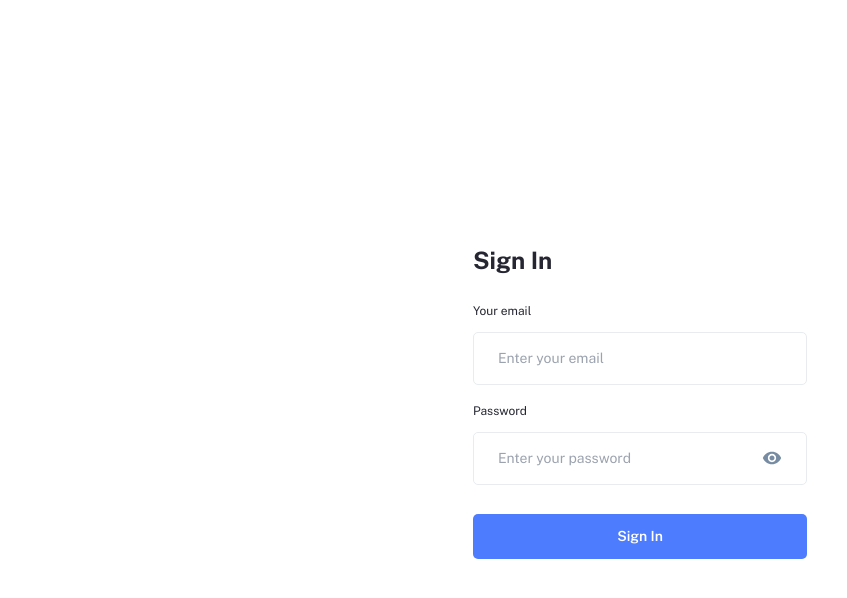
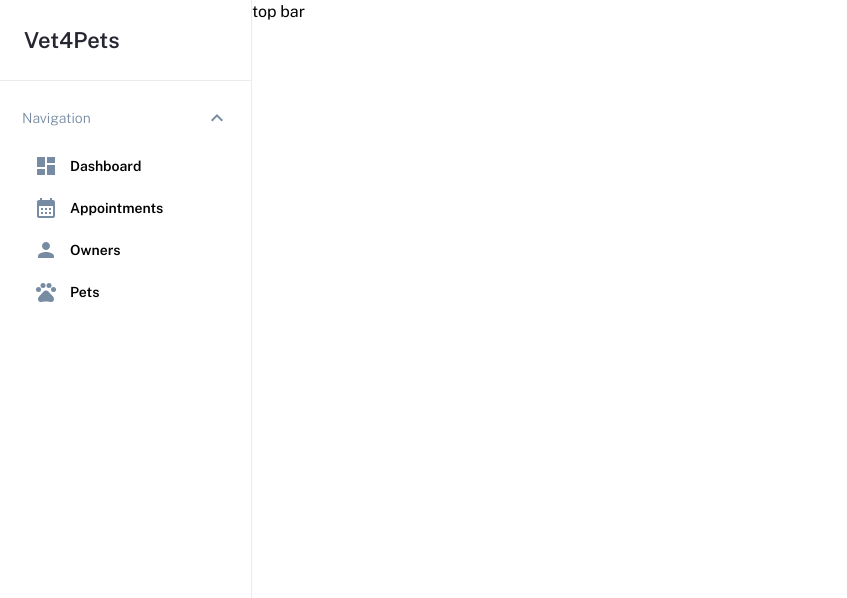
Before and after one commit to everydaycode20/vet4pets, a React (Vite) app in the folder client_/: page / in a window 1280 px wide. Before the commit this address led to /login. Shown: the top 598 px of the page, without its empty margins (0-847 px from the left). Built offline with nearby package versions, Linux system fonts and the light colour scheme.

Commit message:
update sidebar

```diff
--- a/client_/package.json
+++ b/client_/package.json
@@ -14,6 +14,7 @@
     "@hookform/resolvers": "^3.9.0",
     "@mui/base": "^5.0.0-beta.40",
     "@mui/icons-material": "^5.16.0",
+    "@radix-ui/react-accordion": "^1.2.0",
     "@reduxjs/toolkit": "^2.2.6",
     "react": "^18.3.1",
     "react-dom": "^18.3.1",
--- a/client_/src/App.scss
+++ b/client_/src/App.scss
@@ -144,6 +144,18 @@ h5 {
   }
 }
 
+.navigation-container ul li a.active {
+  color: $blue;
+}
+
+.navigation-container ul li a.active::after {
+  background-color: $blue;
+}
+
+.navigation-container ul li a.active div {
+  background-color: #f8fafb;
+}
+
 // .border-radius-5 {
 //   border-radius: 5px;
 // }
--- a/client_/src/App.tsx
+++ b/client_/src/App.tsx
@@ -6,21 +6,26 @@ import {
 
 import "./App.scss";
 
-import Login from "./routes/login";
+import Login from "./routes/login/login";
+import Root from "./routes/root/root";
 
 const router = createBrowserRouter([
   {
     path: "/",
-    element: <div>Hello world!</div>,
+    element: <Root />,
     errorElement: (
       <>
         <h1>404</h1>
       </>
     ),
     children: [
+      // {
+      //   index: true,
+      //   loader: async () => redirect("/login"),
+      // },
       {
-        index: true,
-        loader: async () => redirect("/login"),
+        path: "dashboard",
+        element: <div>dashboard</div>,
       },
     ],
   },
--- a/client_/src/assets/scss/fonts/PublicSans.scss
+++ b/client_/src/assets/scss/fonts/PublicSans.scss
@@ -1,3 +1,11 @@
+@font-face {
+  font-family: "Public Sans";
+  src: url("./assets/fonts/PublicSans/PublicSans-Light.woff2") format("woff2");
+  font-style: normal;
+  font-weight: 300;
+  font-display: swap;
+}
+
 @font-face {
   font-family: "Public Sans";
   src: url("./assets/fonts/PublicSans/PublicSans-Regular.woff2") format("woff2");
--- /dev/null
+++ b/client_/src/components/accordion/accordion.tsx
@@ -0,0 +1,60 @@
+import { forwardRef, ElementRef, ComponentPropsWithoutRef } from "react";
+import {
+  Root,
+  Item,
+  Trigger,
+  Content,
+  Header,
+} from "@radix-ui/react-accordion";
+import KeyboardArrowDownOutlinedIcon from "@mui/icons-material/KeyboardArrowDownOutlined";
+
+import JoinClasses from "../../utils/join-classes";
+
+const Accordion = Root;
+
+const AccordionItem = forwardRef<
+  ElementRef<typeof Item>,
+  ComponentPropsWithoutRef<typeof Item>
+>(function ({ className, ...props }, ref) {
+  return <Item ref={ref} className={JoinClasses("", className)} {...props} />;
+});
+
+const AccordionTrigger = forwardRef<
+  ElementRef<typeof Trigger>,
+  ComponentPropsWithoutRef<typeof Trigger>
+>(function ({ className, children, ...props }, ref) {
+  return (
+    <Header>
+      <Trigger
+
+        ref={ref}
+        className={JoinClasses(
+          "flex items-center justify-between transition-all [&[data-state=open]>svg]:rotate-180",
+          className
+        )}
+        {...props}
+      >
+        {children}
+
+        <KeyboardArrowDownOutlinedIcon htmlColor="#778CA2" />
+      </Trigger>
+    </Header>
+  );
+});
+
+const AccordionContent = forwardRef<
+  ElementRef<typeof Content>,
+  ComponentPropsWithoutRef<typeof Content>
+>(function ({ className, children, ...props }, ref) {
+  return (
+    <Content
+      ref={ref}
+      className="overflow-hidden transition-all data-[state=closed]:animate-accordion-up data-[state=open]:animate-accordion-down"
+      {...props}
+    >
+      <div className={JoinClasses("", className)}>{children}</div>
+    </Content>
+  );
+});
+
+export { Accordion, AccordionItem, AccordionTrigger, AccordionContent };
--- a/client_/src/components/input/input.tsx
+++ b/client_/src/components/input/input.tsx
@@ -7,12 +7,7 @@ import VisibilityOff from "@mui/icons-material/VisibilityOff";
 
 import styles from "./input.module.scss";
 import JoinClasses from "../../utils/join-classes";
-import { UseFormStateReturn } from "react-hook-form";
 
-interface IFormInput {
-  email: string;
-  password: string;
-}
 
 interface IInput {
   label: string;
--- /dev/null
+++ b/client_/src/components/sidebar/sidebar.module.scss
@@ -0,0 +1,56 @@
+@import "../../assets/scss/colors/colors";
+
+.sidebar {
+  max-width: 252px;
+  width: 100%;
+  border-right: 1px solid $light-gray;
+
+  aside {
+  }
+
+  &__title {
+    font-size: 22px;
+    line-height: 32px;
+    padding: 24px 0 24px 24px;
+    border-bottom: 1px solid $light-gray;
+
+    span {
+    }
+  }
+}
+
+.navigation {
+  padding: 22px 0 24px 22px;
+
+  &__collapse {
+    padding-right: 22px;
+    font-size: 14px ;
+  }
+
+  ul {
+    margin-top: 12px;
+
+    li a {
+      font-size: 14px;
+      line-height: 16px;
+      font-weight: 600;
+      position: relative;
+      display: grid;
+      grid-template-columns: auto 2px;
+      column-gap: 12px;
+
+      &:after {
+        content: "";
+        width: 2px;
+        height: 100%;
+        border-radius: 1px;
+      }
+    }
+
+    li a div {
+      column-gap: 12px;
+      padding: 9px 12px;
+      border-radius: 8px;
+    }
+  }
+}
--- /dev/null
+++ b/client_/src/components/sidebar/sidebar.tsx
@@ -0,0 +1,93 @@
+import { NavLink } from "react-router-dom";
+
+import DashboardIcon from "@mui/icons-material/Dashboard";
+import CalendarMonthIcon from "@mui/icons-material/CalendarMonth";
+import PersonIcon from "@mui/icons-material/Person";
+import PetsOutlinedIcon from "@mui/icons-material/PetsOutlined";
+import SettingsOutlinedIcon from "@mui/icons-material/SettingsOutlined";
+
+import JoinClasses from "../../utils/join-classes";
+
+import styles from "./sidebar.module.scss";
+
+import {
+  Accordion,
+  AccordionContent,
+  AccordionItem,
+  AccordionTrigger,
+} from "../accordion/accordion";
+
+const routes = [
+  {
+    path: "dashboard",
+    text: "Dashboard",
+    icon: (color: string) => <DashboardIcon htmlColor={color} />,
+  },
+  {
+    path: "appointments",
+    text: "Appointments",
+    icon: (color: string) => <CalendarMonthIcon htmlColor={color} />,
+  },
+  {
+    path: "owners",
+    text: "Owners",
+    icon: (color: string) => <PersonIcon htmlColor={color} />,
+  },
+  {
+    path: "pets",
+    text: "Pets",
+    icon: (color: string) => <PetsOutlinedIcon htmlColor={color} />,
+  },
+];
+
+export default function Sidebar() {
+  return (
+    <nav className={JoinClasses("", styles["sidebar"])}>
+      <aside className="h-full">
+        <div className={JoinClasses("", styles.sidebar__title)}>
+          <span className="font-semibold text-black">Vet4Pets</span>
+        </div>
+
+        <div
+          className={JoinClasses(
+            "h-full navigation-container",
+            styles.navigation
+          )}
+        >
+          <Accordion type="single" defaultValue="item-1" collapsible>
+            <AccordionItem value="item-1">
+              <AccordionTrigger
+                className={JoinClasses(
+                  "flex items-center w-full text-light-gray-4 font-light",
+                  styles["navigation__collapse"]
+                )}
+              >
+                Navigation
+              </AccordionTrigger>
+
+              <AccordionContent>
+                <ul>
+                  {routes.map((route, index) => {
+                    return (
+                      <li key={index}>
+                        <NavLink to={route.path} className="">
+                          {({ isActive }) => (
+                            <div className="flex items-center">
+                              {route.icon(isActive ? "4D7CFE" : "#778CA2")}
+
+                              <span>{route.text}</span>
+                            </div>
+                          )}
+                        </NavLink>
+                      </li>
+                    );
+                  })}
+                </ul>
+              </AccordionContent>
+            </AccordionItem>
+          </Accordion>
+        </div>
+      </aside>
+    </nav>
+  );
+}
--- a/client_/src/routes/login.tsx
+++ b/client_/src/routes/login/login.tsx
@@ -2,11 +2,11 @@ import { useForm, Controller, SubmitHandler } from "react-hook-form";
 import { zodResolver } from "@hookform/resolvers/zod";
 import { object, string } from "zod";
 
-import Input from "../components/input/input";
-import JoinClasses from "../utils/join-classes";
+import Input from "../../components/input/input";
+import JoinClasses from "../../utils/join-classes";
 
 import styles from "./login.module.scss";
-import SubmitBtn from "../components/submit-btn/submit-btn";
+import SubmitBtn from "../../components/submit-btn/submit-btn";
 
 interface IFormInput {
   email: string;
--- /dev/null
+++ b/client_/src/routes/root/root.tsx
@@ -0,0 +1,19 @@
+import { Outlet } from "react-router-dom";
+
+import Sidebar from "../../components/sidebar/sidebar";
+
+export default function Root() {
+  return (
+    <div className="flex w-full h-screen overflow-y-hidden">
+      <Sidebar />
+
+      <div className="w-full">
+        <nav>top bar</nav>
+
+        <main className="w-full h-full">
+          <Outlet />
+        </main>
+      </div>
+    </div>
+  );
+}
--- a/client_/tailwind.config.js
+++ b/client_/tailwind.config.js
@@ -33,10 +33,30 @@ export default {
       10: "10px",
       20: "20px",
     },
+    fontWeight: {
+      light: 300,
+      regular: 400,
+      semibold: 600,
+      bold: 700,
+    },
     extend: {
       fontFamily: {
-        publicSans: ["Public Sans", "sans-serif"]
-      }
+        publicSans: ["Public Sans", "sans-serif"],
+      },
+      keyframes: {
+        "accordion-down": {
+          from: { height: "0" },
+          to: { height: "var(--radix-accordion-content-height)" },
+        },
+        "accordion-up": {
+          from: { height: "var(--radix-accordion-content-height)" },
+          to: { height: "0" },
+        },
+      },
+      animation: {
+        "accordion-down": "accordion-down 0.2s cubic-bezier(0.87, 0, 0.13, 1)",
+        "accordion-up": "accordion-up 0.2s cubic-bezier(0.87, 0, 0.13, 1)",
+      },
     },
   },
   plugins: [],
```
Also changed, not shown: client_/src/assets/fonts/PublicSans/PublicSans-Light.woff2 (added), client_/src/routes/login/login.module.scss (renamed from client_/src/routes/login.module.scss), 1 other file (tests, documents, lock files or other folders).
